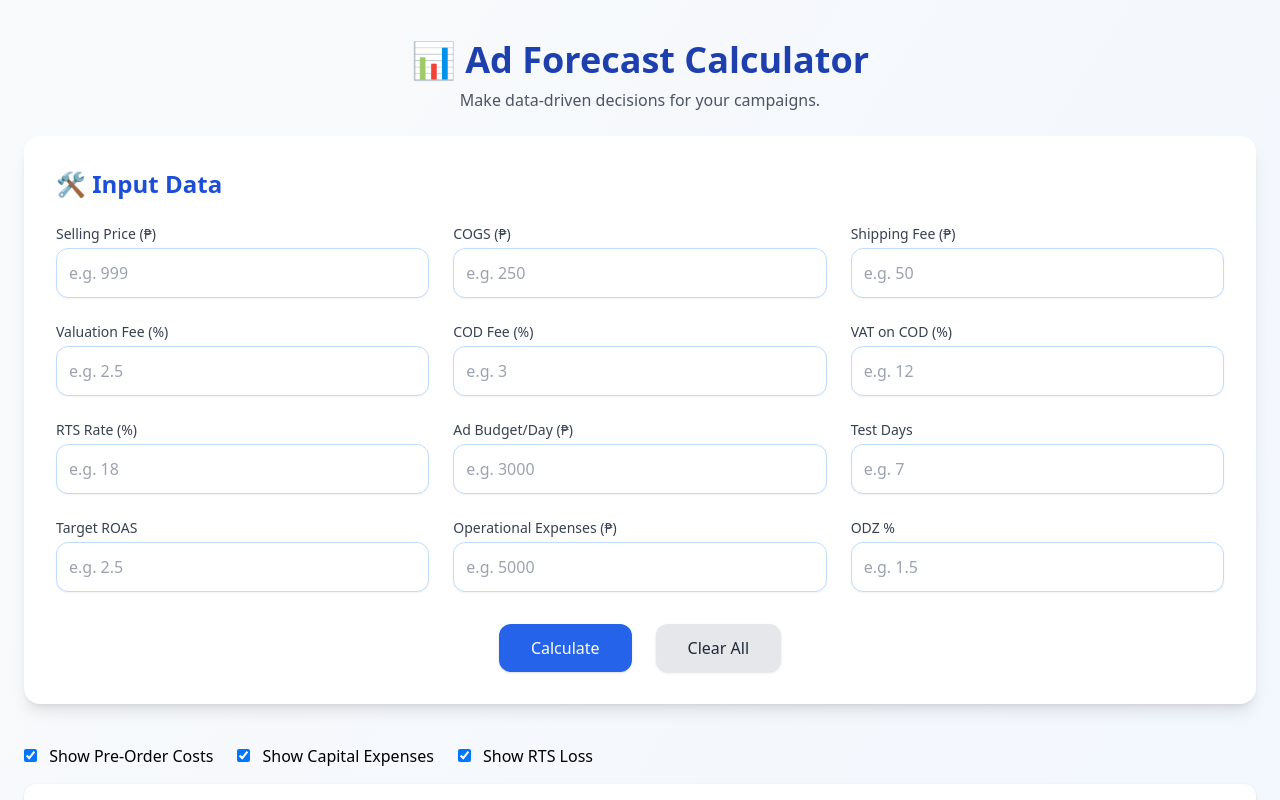
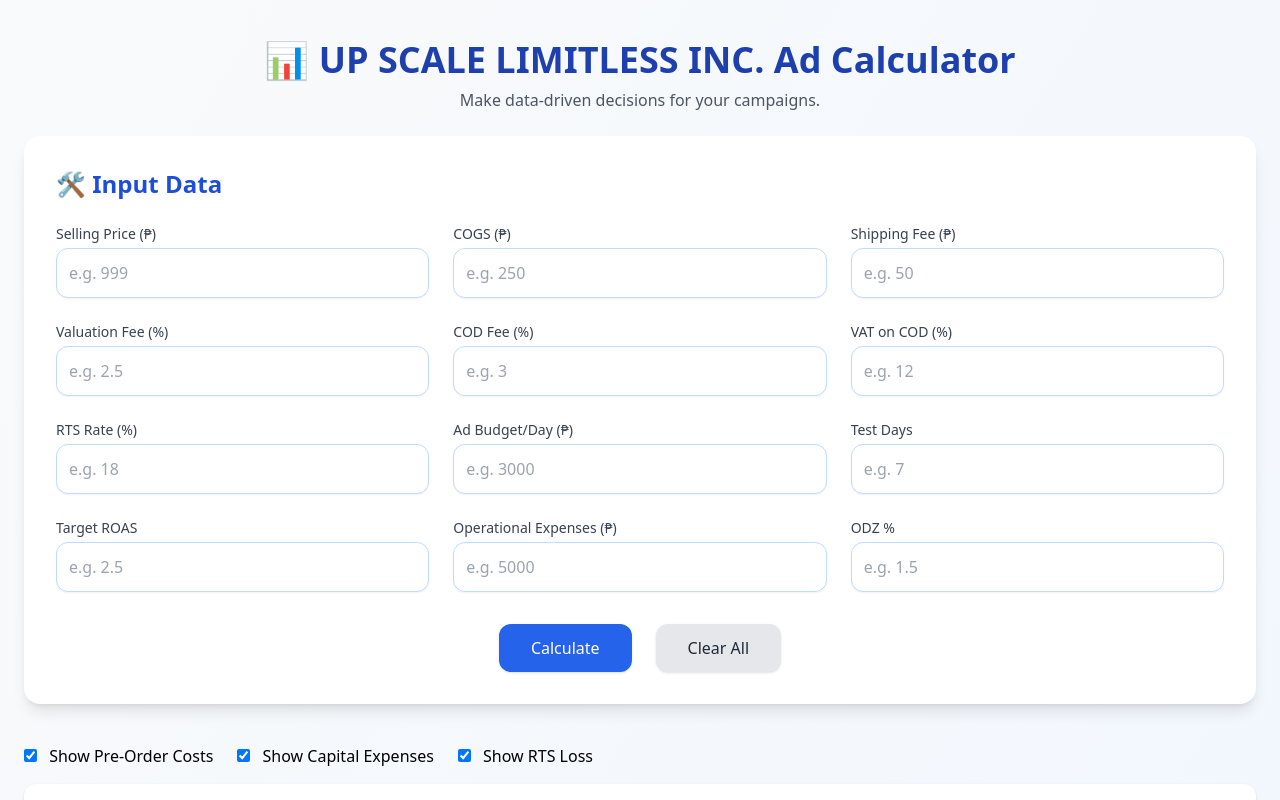
Before and after one commit to imrecipriano/uslicalculator, a plain HTML site: page index.html in a window 1280 px wide. Shown: the top 800 px of the page. Drawn offline with nearby package versions, Linux system fonts and the light colour scheme.

Commit message:
Update index.html

```diff
--- a/index.html
+++ b/index.html
@@ -9,7 +9,7 @@
 <body class="bg-gradient-to-br from-gray-50 to-blue-50 font-sans">
   <div class="max-w-7xl mx-auto py-10 px-6">
     <div class="text-center mb-6">
-      <h1 class="text-4xl font-extrabold text-blue-800">📊 Ad Forecast Calculator</h1>
+      <h1 class="text-4xl font-extrabold text-blue-800">📊 UP SCALE LIMITLESS INC. Ad Calculator</h1>
       <p class="text-gray-600 mt-2">Make data-driven decisions for your campaigns.</p>
     </div>
 
```
